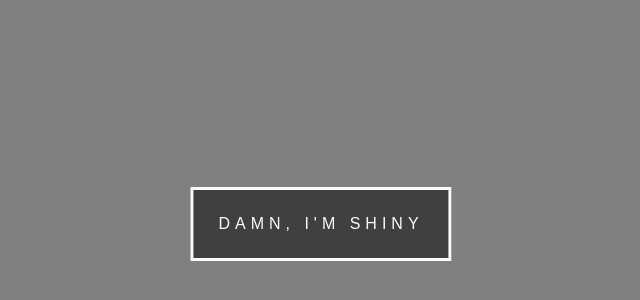
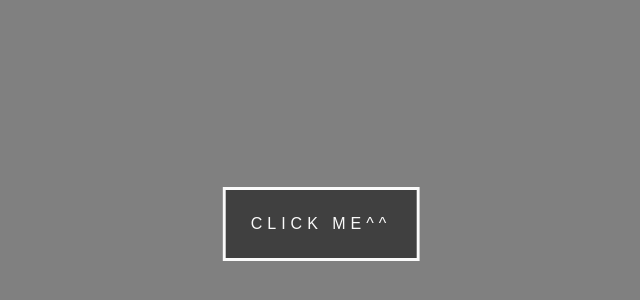
Before and after one commit to zc519/gift.github.io, a plain HTML site: page menu.html in a window 1280 px wide. Shown: the part 176-476 px from the top of the page, without its empty margins (319-959 px from the left). Drawn offline with Linux system fonts and the light colour scheme.

Commit message:
Update menu.html

```diff
--- a/menu.html
+++ b/menu.html
@@ -10,7 +10,7 @@
 <body>
   <!-- partial:index.partial.html -->
 <a href="#">
-  Damn, I'm Shiny
+  Click Me^^
   <i></i>
 </a>
   <script src="bgscript.js"></script>
```
